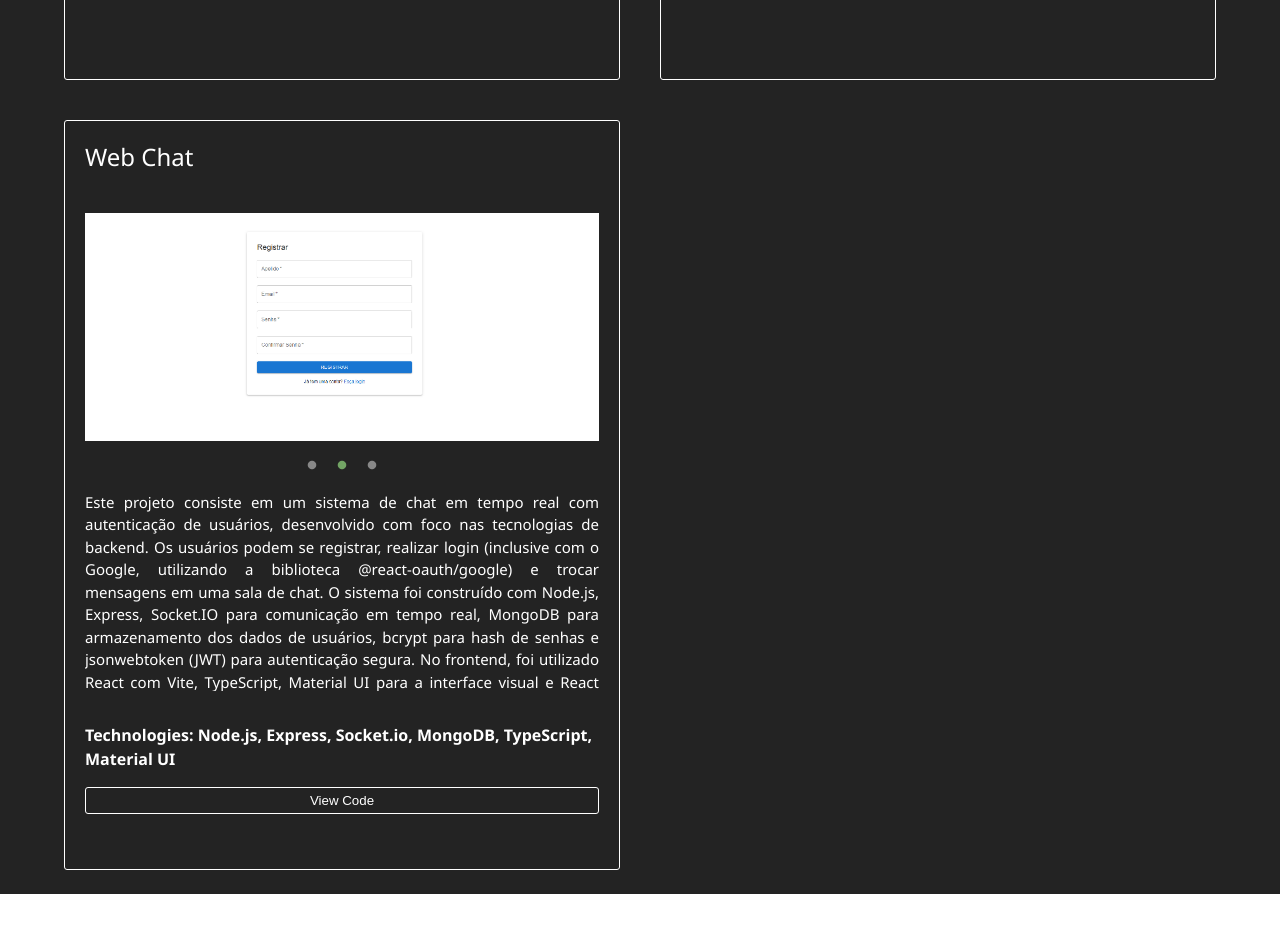
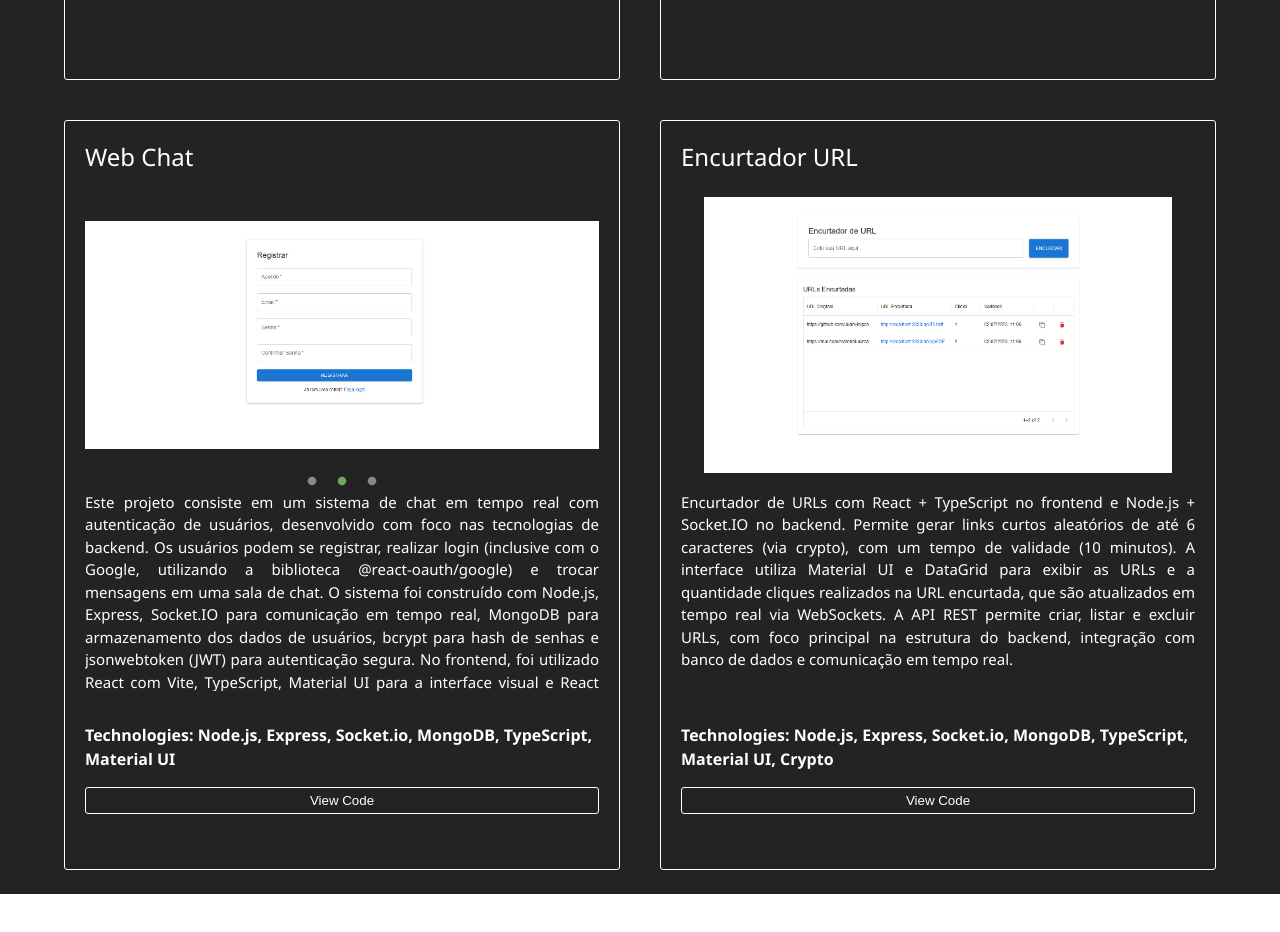
Before and after one commit to JuanHelpes/my-portfolio, a React (Vite) app: page / in a window 1280 px wide. Shown: the part 2360-3292 px from the top of the page. Built offline with nearby package versions, Linux system fonts and the light colour scheme; some icons are missing.

Commit message:
feat: novo projeto e ajustes

```diff
--- a/src/components/ProjectCard/ProjectCard.tsx
+++ b/src/components/ProjectCard/ProjectCard.tsx
@@ -128,7 +128,7 @@ const ProjectCard: React.FC<ProjectCardProps> = ({
                 <Box
                     sx={{
                         position: "absolute",
-                        top: 8,
+                        top: -15,
                         right: 8,
                         borderRadius: "50%",
                         zIndex: 1,
--- a/src/components/Slider/Slider.tsx
+++ b/src/components/Slider/Slider.tsx
@@ -15,7 +15,7 @@ const SliderComp: React.FC<SliderProps> = ({
     maxHeight: "45vh",
     padding: "10px 0",
     [theme.breakpoints.up('md')]: {
-      height: "35vh",
+      height: "37vh",
     },
   }));
 
--- a/src/pages/Home/sections/Projects/Projects.tsx
+++ b/src/pages/Home/sections/Projects/Projects.tsx
@@ -14,6 +14,9 @@ import presencaMobile from "../../../../assets/images/appMobile/registrarPresenc
 import loginWebChat from "../../../../assets/images/webChat/Login.png";
 import registroWebChat from "../../../../assets/images/webChat/registro.png";
 import chatWebChat from "../../../../assets/images/webChat/chat.png";
+
+import encurtador from "../../../../assets/images/encurtador/encurtador.png";
+
 
 
 
@@ -48,6 +51,14 @@ const ProjectsSection: React.FC = () => {
             technologies: "Technologies: Node.js, Express, Socket.io, MongoDB, TypeScript, Material UI",
             imgs: [loginWebChat, registroWebChat, chatWebChat],
             codeURL: "https://github.com/JuanHelpes/login-and-chat",
+        },
+        {
+            title: "Encurtador URL",
+            subtitle: "",
+            description: "Encurtador de URLs com React + TypeScript no frontend e Node.js + Socket.IO no backend. Permite gerar links curtos aleatórios de até 6 caracteres (via crypto), com um tempo de validade (10 minutos). A interface utiliza Material UI e DataGrid para exibir as URLs e a quantidade cliques realizados na URL encurtada, que são atualizados em tempo real via WebSockets. A API REST permite criar, listar e excluir URLs, com foco principal na estrutura do backend, integração com banco de dados e comunicação em tempo real.",
+            technologies: "Technologies: Node.js, Express, Socket.io, MongoDB, TypeScript, Material UI, Crypto",
+            imgs: [encurtador],
+            codeURL: "https://github.com/JuanHelpes/url-shortener",
         }
     ]
 
```
Also changed, not shown: src/assets/images/encurtador/encurtador.png (added).
